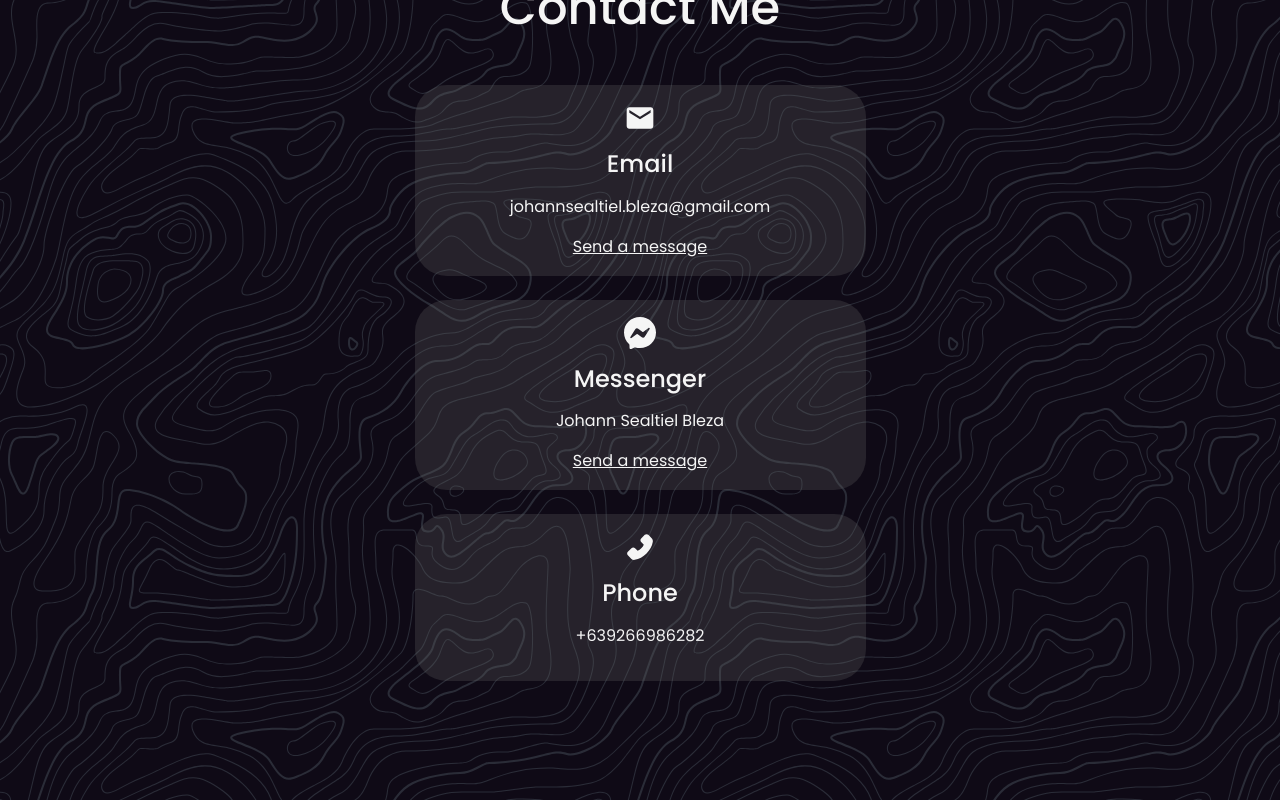
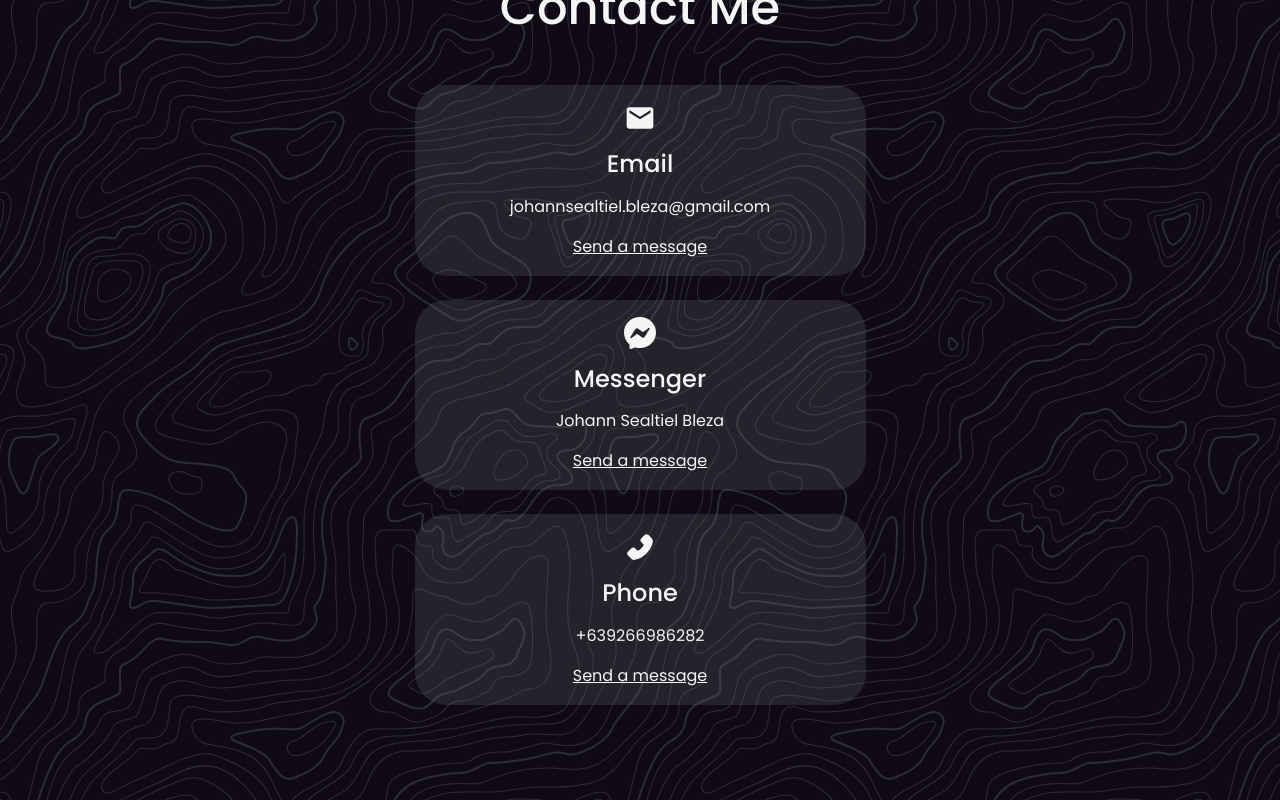
Before and after one commit to johannbleza/portfolio-website, a React (Create React App) app: page / in a window 1280 px wide. Shown: the part 4216-5016 px from the top of the page. Built offline with nearby package versions, Linux system fonts and the light colour scheme.

Commit message:
added contact section

```diff
--- a/src/components/contact/Contact.jsx
+++ b/src/components/contact/Contact.jsx
@@ -30,6 +30,7 @@ const Contact = () => {
                           <AiFillPhone className='contact-icons' />
                           <h4 className='pt-3'>Phone</h4>
                           <p className='pt-2'>+639266986282</p>
+                          <a href="sms:+639266986282" target='_blank' className='send-message'>Send a message</a>
                     </div>
                 </div>
             </div>
```
